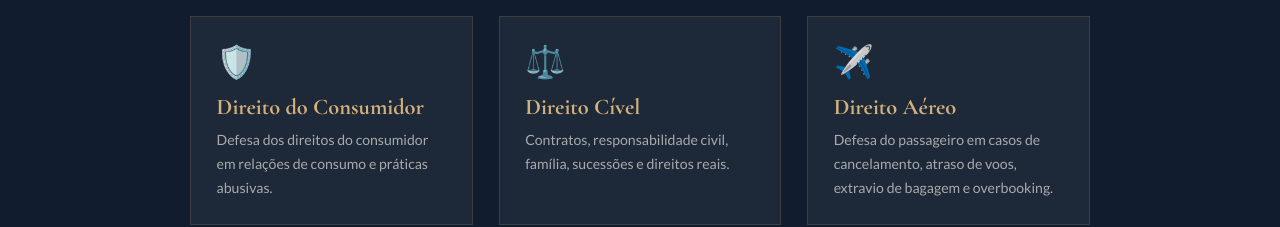
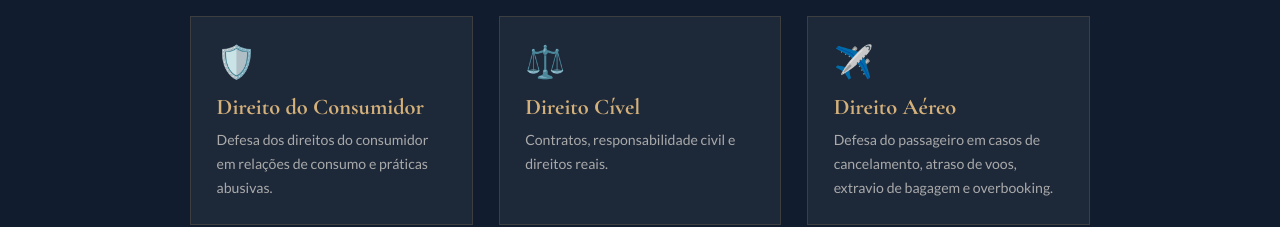
Before and after one commit to raphagiann/luizadv, a plain HTML site: page index.html in a window 1280 px wide. Shown: the part 2040-2267 px from the top of the page. Drawn offline with nearby package versions, Linux system fonts and the light colour scheme; files whose address does not match are found by name.

Commit message:
atualização geral do site

```diff
--- a/index.html
+++ b/index.html
@@ -69,7 +69,7 @@
         <div class="card">
           <div class="card-icon">⚖️</div>
           <h3>Direito Cível</h3>
-          <p>Contratos, responsabilidade civil, família, sucessões e direitos reais.</p>
+          <p>Contratos, responsabilidade civil e direitos reais.</p>
         </div>
         <div class="card">
           <div class="card-icon">✈️</div>
```
